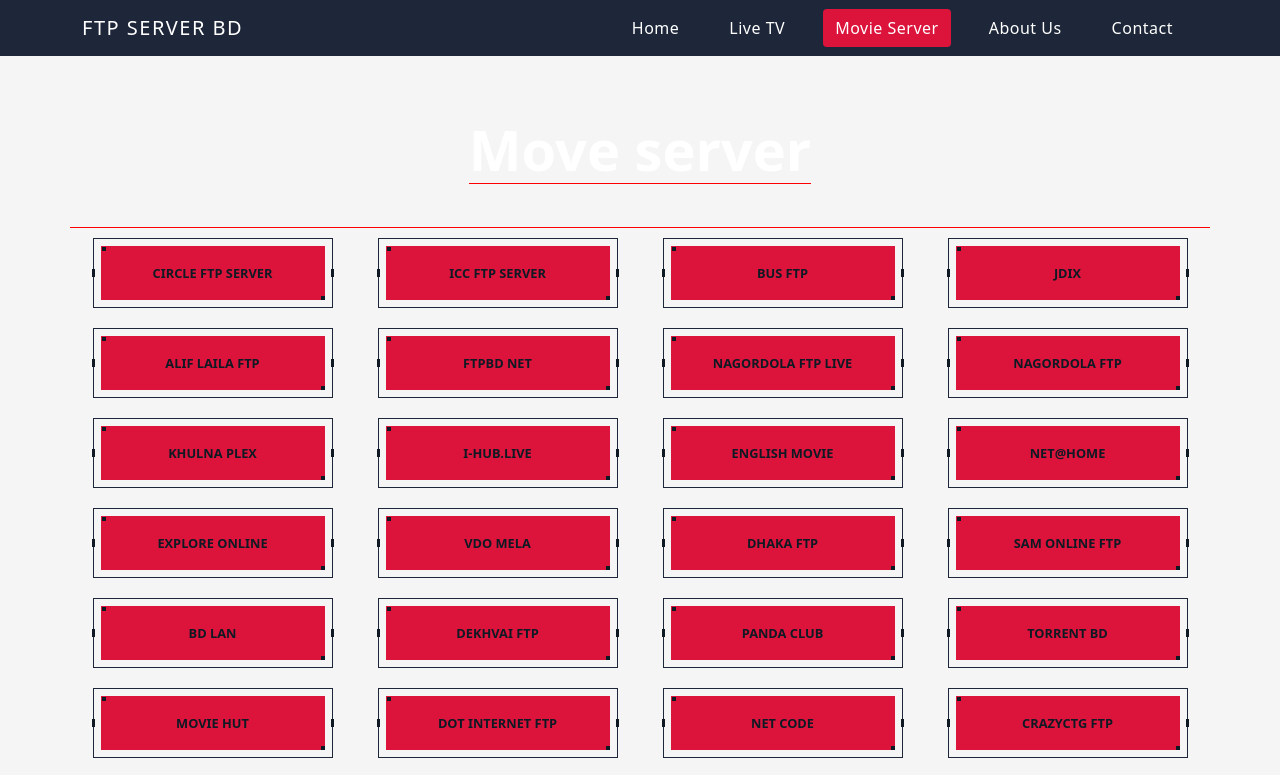
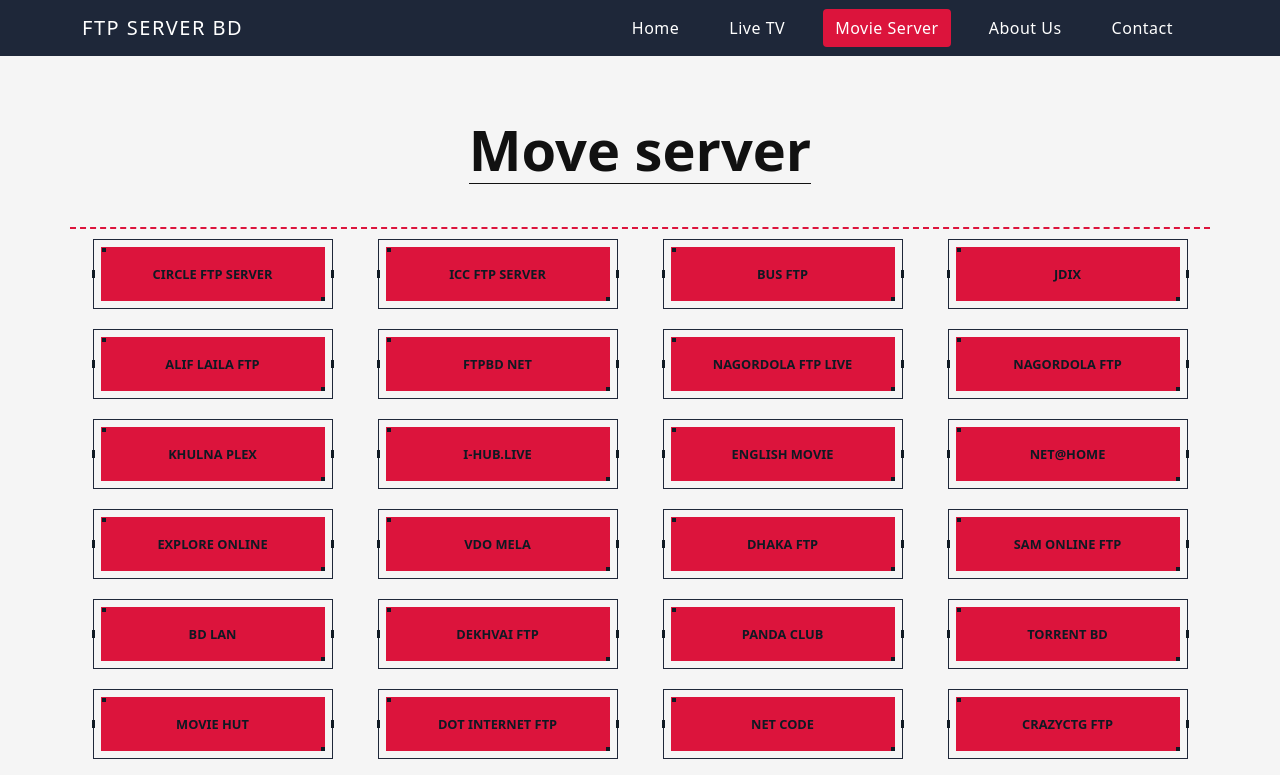
Before and after one commit to MuhammadSaidulislam/ftpserver, a plain HTML site: page movieserver.html in a window 1280 px wide. Shown: the top 775 px of the page. Drawn offline with nearby package versions, Linux system fonts and the light colour scheme.

Commit message:
page update

```diff
--- a/css/style.css
+++ b/css/style.css
@@ -1033,6 +1033,7 @@ margin-right: 5px;
     border-radius: inherit;
     animation: pulsing 2.5s linear infinite;
 }
+
 .leftlink.pulsing:before,
 .leftlink .pulsing:after {
     width: 100%;
@@ -1200,7 +1201,8 @@ margin-right: 5px;
     border-bottom-left-radius: 5px;
     border-bottom-right-radius: 5px;
 }
-.tv_link button{
+
+.tv_link button {
     border: 2px solid rgb(100, 100, 100);
     padding: 0px;
     margin: 8px 12px;
@@ -1210,7 +1212,8 @@ margin-right: 5px;
     -ms-border-radius: 5px;
     -o-border-radius: 5px;
 }
-.tv_link .tv img{
+
+.tv_link .tv img {
     width: 95px;
     border-radius: 3px;
     -webkit-border-radius: 3px;
@@ -1218,7 +1221,8 @@ margin-right: 5px;
     -ms-border-radius: 3px;
     -o-border-radius: 3px;
 }
-.tvFrame iframe{
+
+.tvFrame iframe {
     width: 100%;
     border-radius: 5px;
     -webkit-border-radius: 5px;
@@ -1226,15 +1230,17 @@ margin-right: 5px;
     -ms-border-radius: 5px;
     -o-border-radius: 5px;
 }
-.movieHeading{
 
-border-bottom: 1px solid red;
-padding-bottom: 35px;
+.movieHeading {
+
+    border-bottom: 2px dashed crimson;
+    padding-bottom: 35px;
 }
-.movieHeading h1{
+
+.movieHeading h1 {
     font-size: 56px;
-font-weight: 700;
-color: #fff;
+    font-weight: 700;
+    color: #111;
 
-border-bottom: 1px solid red;
+    border-bottom: 1px solid #111;
 }
```
